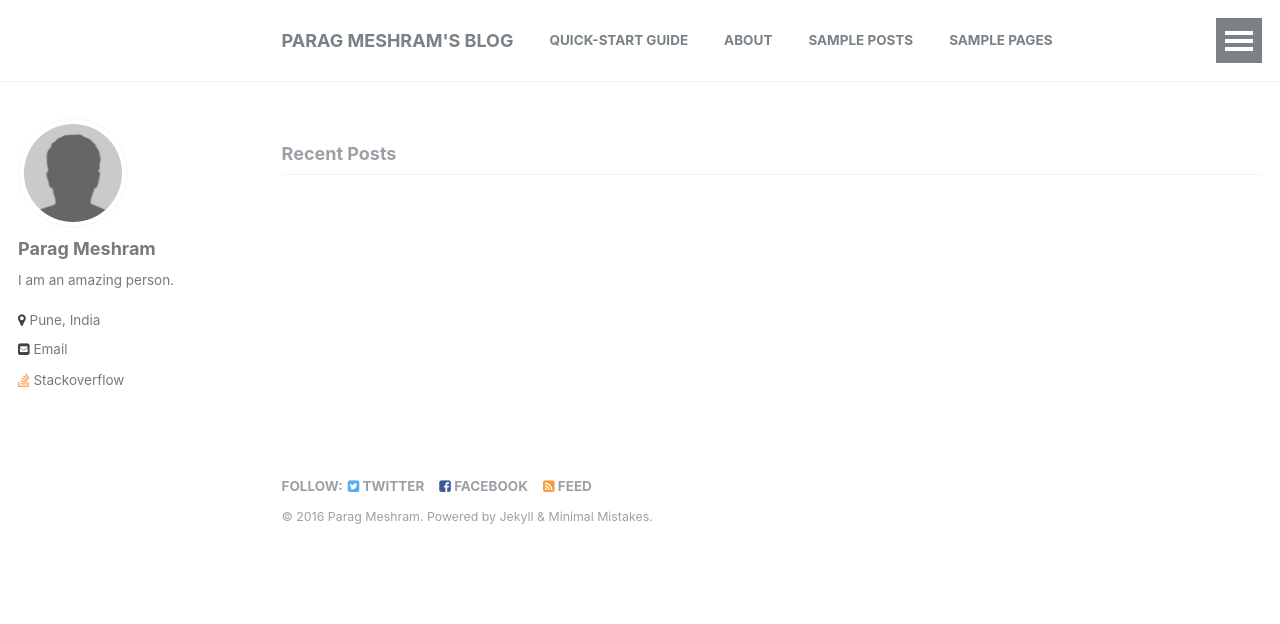
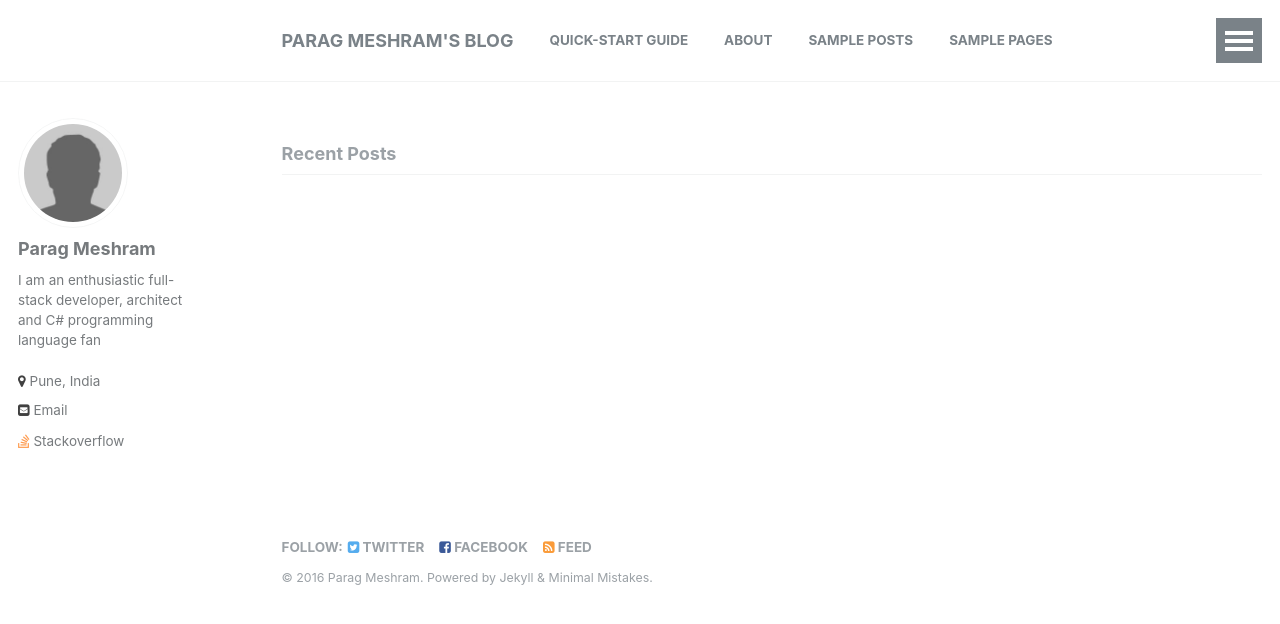
Before and after one commit to paragmeshram/paragmeshram.github.io, a Jekyll site: the page built from index.html, in a window 1280 px wide. Shown: the top 624 px of the page. Built offline with Jekyll 4.4.1, drawn with Linux system fonts in a browser that asks for light colours; the list of posts is cut into pages by our own code.

Commit message:
Update _config.yml

```diff
--- a/_config.yml
+++ b/_config.yml
@@ -6,11 +6,11 @@
 # `jekyll serve`. If you change this file, please restart the server process.
 
 # Site Settings
-locale                   : "en-US"
+locale                   : "en"
 title                    : "Parag Meshram's Blog"
 title_separator          : "-"
 name                     : "Parag Meshram"
-description              : "An amazing website."
+description              : "A personal programming and coding blog on technologies like C#, ASP.NET, RESTful Service, Design, Architecture, SOLID Design Principles"
 url                      : # the base hostname & protocol for your site e.g. "https://mmistakes.github.io"
 baseurl                  : # the subpath of your site, e.g. "/blog"
 gh_repo                  :
@@ -63,7 +63,7 @@
 author:
   name             : "Parag Meshram"
   avatar           : "bio-photo.jpg"
-  bio              : "I am an amazing person."
+  bio              : "I am an enthusiastic full-stack developer, architect and C# programming language fan"
   location         : "Pune, India"
   email            : "parag.meshram@hotmail.com"
   uri              :
```
